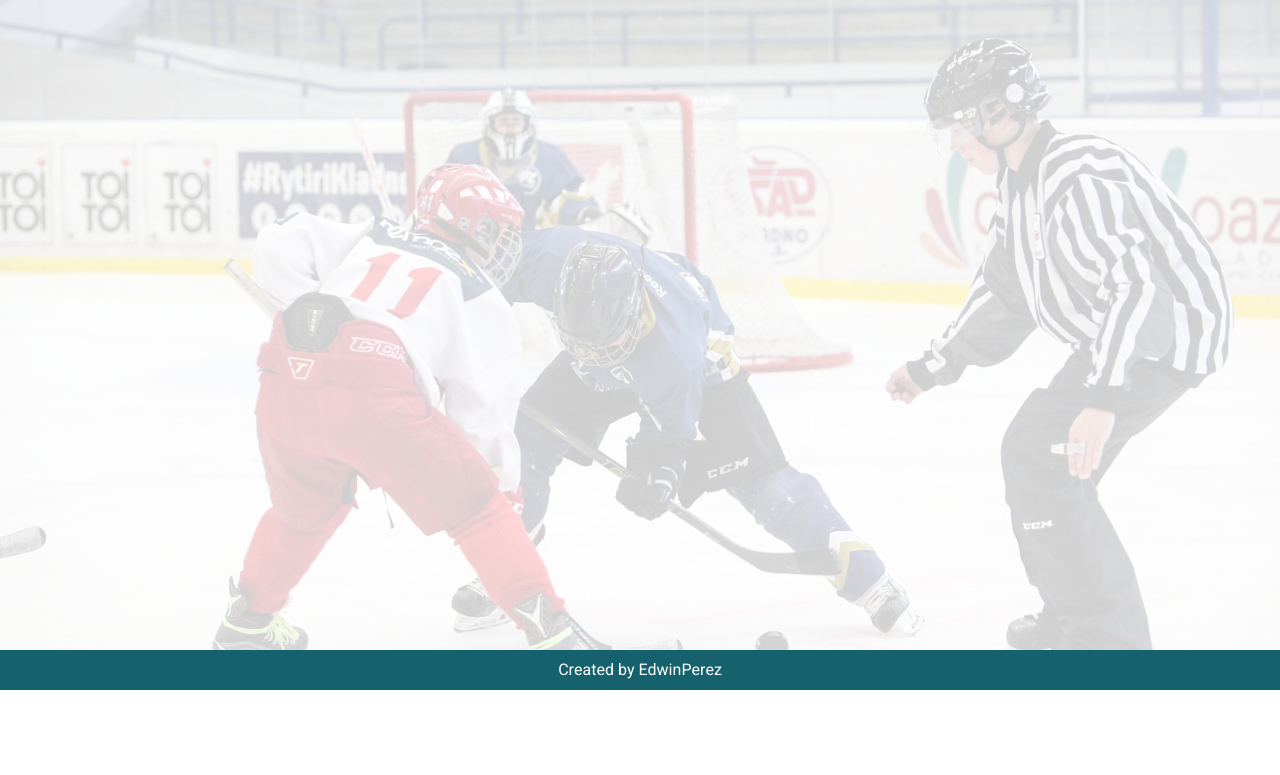
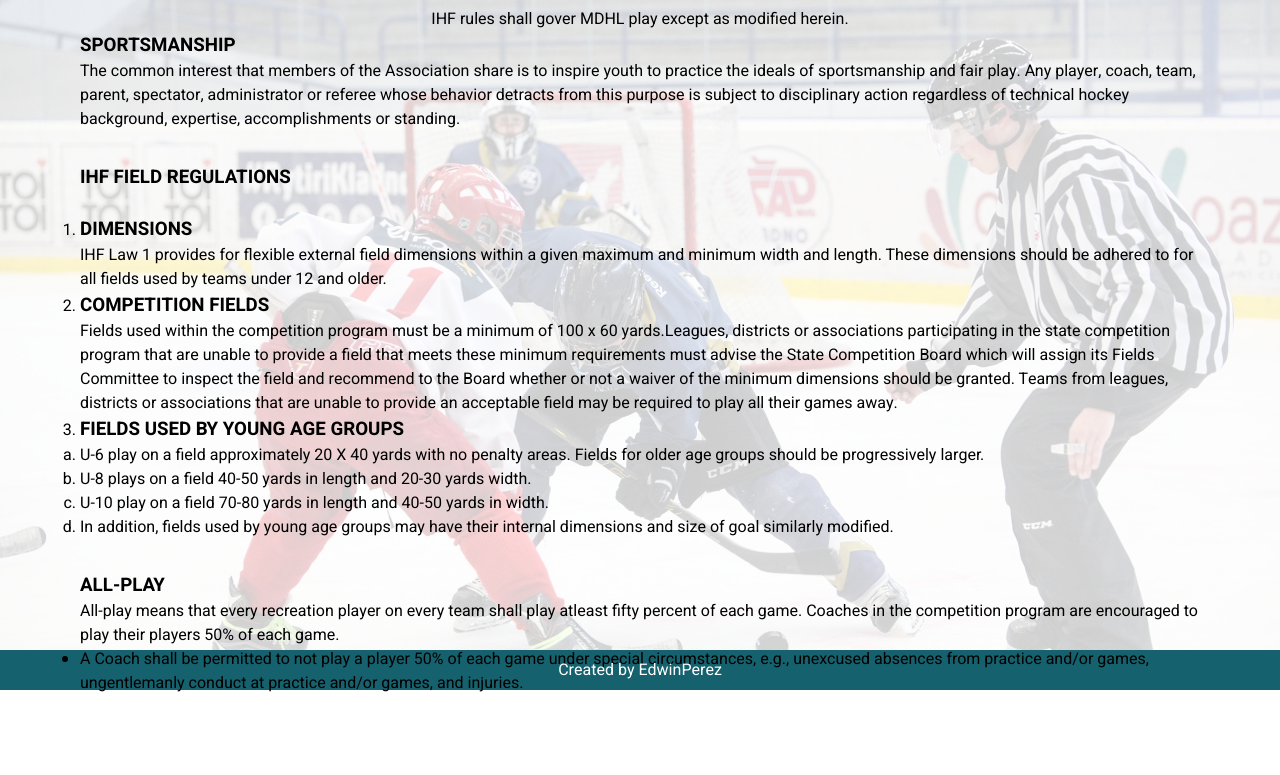
Before and after one commit to edwingpe/MDHL_Perez, a plain HTML site: page rules.html in a window 1280 px wide. Shown: the part 110-885 px from the top of the page. Before the commit the page ends 800 px from the top, so only its background shows below. Drawn offline with Linux system fonts and the light colour scheme.

Commit message:
Version 1.5

```diff
--- a/assets/css/styles.css
+++ b/assets/css/styles.css
@@ -44,6 +44,11 @@ header {
     text-decoration: none;
 }
 
+.navbar > a:hover {
+    background-color: #E9C46A;
+    color: #15616D;
+}
+
 main {
     height: 85vh;
     background-size: cover;
@@ -51,18 +56,6 @@ main {
 
 #main-index{
     background-image: url(/assets/images/hockey_1.jpg);
-}
-
-#main-contact{
-    background-image: url(/assets/images/design2_image1.jpg);
-}
-
-#main-game{
-    background-image: url(/assets/images/hockey_3.jpg);
-}
-
-#main-rules{
-    background-image: url(/assets/images/design1_image1.jpg);
 }
 
 main .box,
@@ -160,12 +153,17 @@ main .box,
 
 .about-info p:hover{
     background-color: #15616D;
+    cursor: pointer;
 }
 
 
 /* //////////////////////////////////////////////////////
             CONTACT CSS
 ////////////////////////////////////////////////////////*/
+
+#main-contact{
+    background-image: url(/assets/images/design2_image1.jpg);
+}
 
 .contact-info{
     border-bottom: 3px solid #E9C46A;
@@ -183,6 +181,10 @@ main .box,
 /* //////////////////////////////////////////////////////
             GAME INFO CSS
 ////////////////////////////////////////////////////////*/
+
+#main-game{
+    background-image: url(/assets/images/hockey_3.jpg);
+}
 
 .table-head h1{
     font-size: 3rem;
@@ -221,6 +223,27 @@ p > span {
     font-weight: 700;
 }
 
+/* //////////////////////////////////////////////////////
+            RULES CSS
+////////////////////////////////////////////////////////*/
+
+#main-rules{
+    background-image: url(/assets/images/design1_image1.jpg);
+}
+
+.rules-info {
+    display: flex;
+    flex-direction: column;
+    padding: 5rem;
+    gap: 2rem;
+}
+
+.rules-info-head > h1,
+.rules-info-head > h2,
+.rules-info-head > p{
+    text-align: center;
+}
+
 
 footer {
     display: flex;
--- a/rules.html
+++ b/rules.html
@@ -24,11 +24,42 @@
     </header>
     <main id="main-rules">
         <div class="box-rules">
-
+            <div class="rules-info">
+                <div class="rules-info-head">
+                    <h1>Mighty Ducks Hockey League</h1>
+                    <h2>RULES OF PLAY & POLICIES</h2>
+                    <p>IHF rules shall gover MDHL play except as modified herein.</p>
+                    <section>
+                        <h3>SPORTSMANSHIP</h3>
+                        <P>The common interest that members of the Association share is to inspire youth to practice the ideals of sportsmanship and fair play. Any player, coach, team, parent, spectator, administrator or referee whose behavior detracts from this purpose is subject to disciplinary action regardless of technical hockey background, expertise, accomplishments or standing.</P>
+                    </section>
+                </div>
+                <div class="rules-info-body">
+                    <h3>IHF FIELD REGULATIONS</h3>
+                    <ol type="1"><br>
+                        <li><h3>DIMENSIONS</h3>
+                            IHF Law 1 provides for flexible external field dimensions within a given maximum and minimum width and length. These dimensions should be adhered to for all fields used by teams under 12 and older.</li>
+                        <li><h3>COMPETITION FIELDS</h3>
+                            Fields used within the competition program must be a minimum of 100 x 60 yards.Leagues, districts or associations participating in the state competition program that are unable to provide a field that meets these  minimum requirements must advise the State Competition Board which will assign its Fields Committee to inspect the field and recommend to the Board whether or not a waiver of the minimum dimensions should be granted. Teams from leagues, districts or associations that are unable to provide an acceptable field may be required to play all their games away.</li>
+                        <li><h3>FIELDS USED BY YOUNG AGE GROUPS</h3>
+                            <ol type="a">
+                                <li>U-6 play on a field approximately 20 X 40 yards with no penalty areas. Fields for older age groups should be progressively larger.</li>
+                                <li>U-8 plays on a field 40-50 yards in length and 20-30 yards width.</li>
+                                <li>U-10 play on a field 70-80 yards in length and 40-50 yards in width.</li>
+                                <li> In addition, fields used by young age groups may have their internal dimensions and size of goal similarly modified.</li>
+                            </ol>
+                        </li>
+                    </ol>
+                </div>
+                <div class="rules-info-footer">
+                    <h3>ALL-PLAY</h3>
+                    <ul>All-play means that every recreation player on every team shall play atleast fifty percent of each game. Coaches in the competition program are encouraged to play their players 50% of each game.
+                        <li>A Coach shall be permitted to not play a player 50% of each game under special circumstances, e.g., unexcused absences from practice and/or games, ungentlemanly conduct at practice and/or games, and injuries.</li>
+                    </ul>
+                </div>
+            </div>
         </div>
     </main>
-
-
     <footer>
         <p>Created by EdwinPerez</p>
     </footer>
```
Also changed, not shown: about_MDHL.html (+0 -21 lines).
